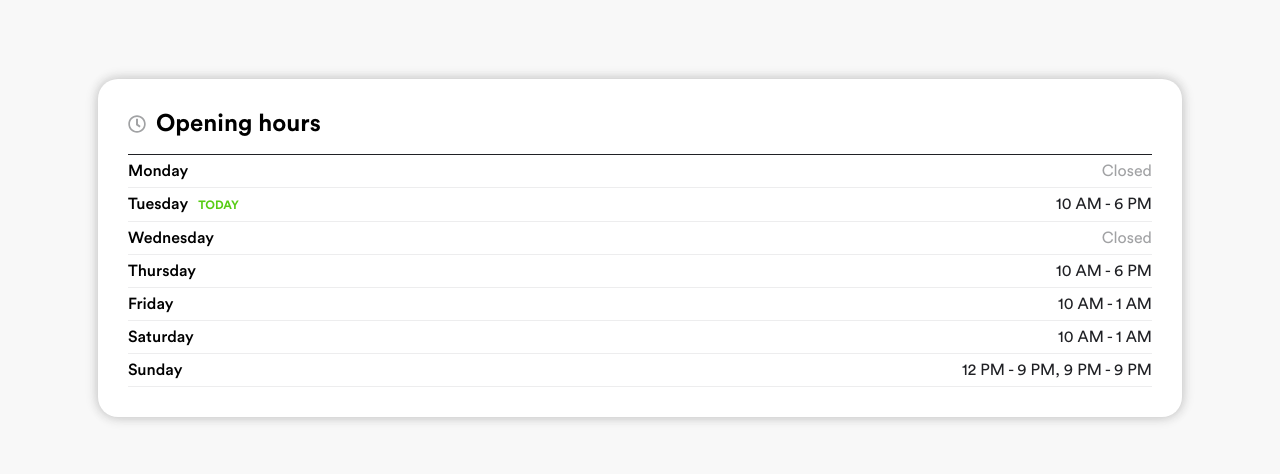
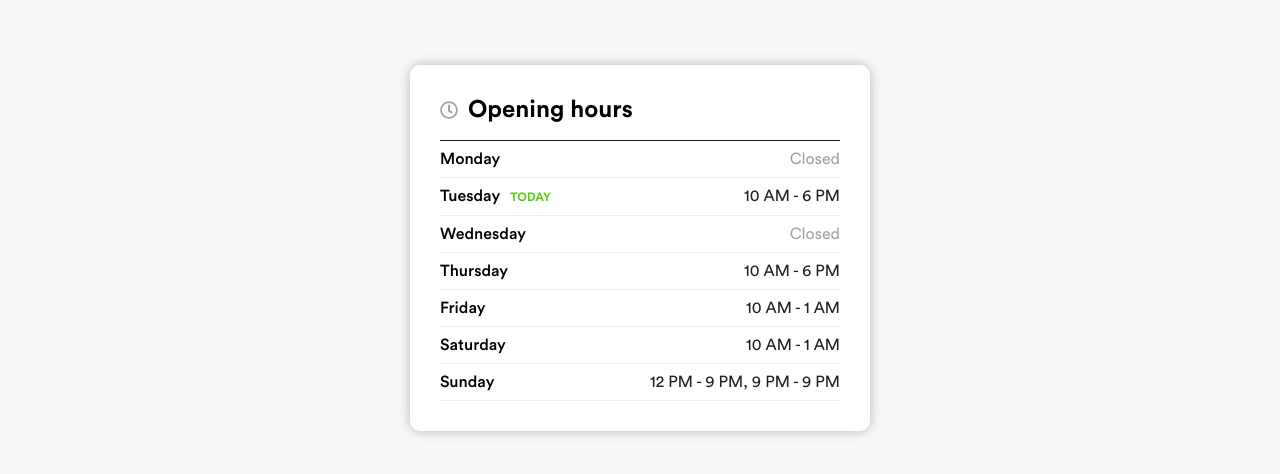
Before and after one commit to m3hrad/assignment, a React (Create React App) app: page / in a window 1280 px wide. Shown: the part 152-626 px from the top of the page. Built offline with nearby package versions, Linux system fonts and the light colour scheme.

Commit message:
styles are slightly updated

```diff
--- a/src/components/Day.js
+++ b/src/components/Day.js
@@ -50,13 +50,17 @@ export default class Day extends React.Component {
       borderBottom: '1px solid ' +  BORDER,
       fontSize: '16px',
       lineHeight: '22px',
-      paddingTop: '5px',
-      paddingBottom: '5px'
+      paddingTop: '7px',
+      paddingBottom: '7px'
+    };
+
+    const dayContainerStyle = {
+      minWidth: '140px'
     };
 
     return (
       <div style={containerStyle}>
-        <span>
+        <span style={dayContainerStyle}>
           {capitalizedDay}
           {todayComponent}
         </span>
--- a/src/components/HoursTable.js
+++ b/src/components/HoursTable.js
@@ -35,8 +35,9 @@ export default class HoursTable extends React.Component {
       backgroundColor: BOX,
       borderWidth: '10px',
       borderColor: BORDER,
-      borderRadius: '20px',
+      borderRadius: '10px',
       padding: '30px',
+      maxWidth:'400px',
       boxShadow: '0px -5px 10px '+ BORDER +', -5px 0px 10px '+ BORDER + ', 0px 5px 10px '+ BORDER +', 5px 0px 10px '+ BORDER
     };
 
```
